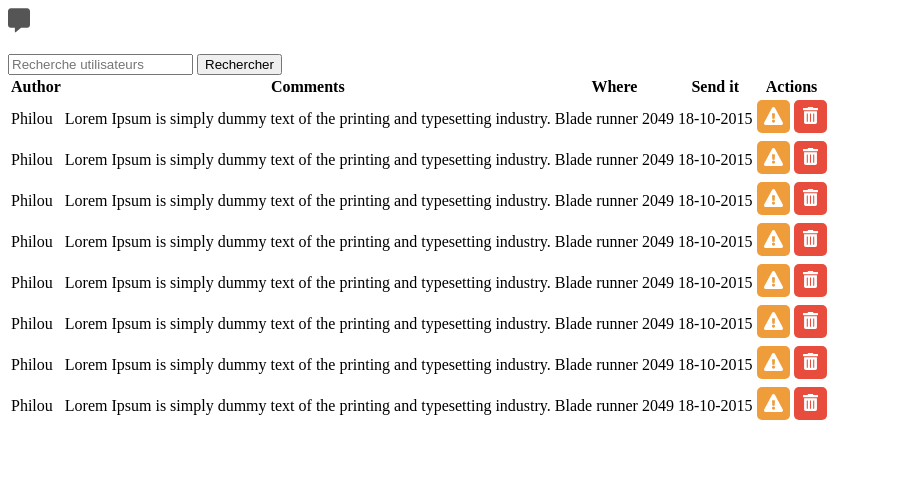
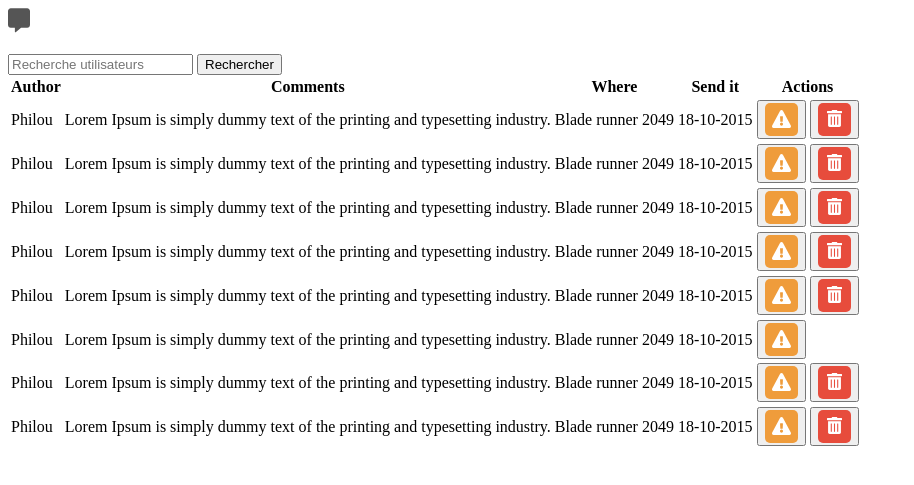
Before and after one commit to adxl/MyCinema-CMS, a PHP site: page /Views/views/comments.view.php in a window 1280 px wide. Shown: the top 485 px of the page, without its empty margins (0-914 px from the left). Run offline with PHP 8.4, Linux system fonts and the light colour scheme; the template is opened without the code that fills it, so the values that code supplies are empty.

Commit message:
fix buttons padding

```diff
--- a/www/Views/views/comments.view.php
+++ b/www/Views/views/comments.view.php
@@ -4,12 +4,12 @@
 </div>
 
 <div class="card w-50">
-    <input type="text" id="rechercheUsers" name="rechercheUsers" placeholder="Recherche utilisateurs">
+    <input type="text" name="rechercheUsers" placeholder="Recherche utilisateurs">
     <button class="button">Rechercher</button>
 </div>
 
 <div class="card w-100 my-s">
-    <table id="tabUsers">
+    <table class="table">
         <thead>
             <tr>
                 <th>Author</th>
@@ -26,8 +26,8 @@
                 <td>Blade runner 2049</td>
                 <td>18-10-2015</td>
                 <td>
-                    <a href="#"><img src="/Views/dist/icons/warning-yellow.svg"></a>
-                    <a href="#"><img src="/Views/dist/icons/red-trash.svg"></a>
+                    <button><img src="/Views/dist/icons/warning-yellow.svg"></button>
+                    <button><img src="/Views/dist/icons/red-trash.svg"></button>
                 </td>
             </tr>
 
@@ -37,8 +37,8 @@
                 <td>Blade runner 2049</td>
                 <td>18-10-2015</td>
                 <td>
-                    <a href="#"><img src="/Views/dist/icons/warning-yellow.svg"></a>
-                    <a href="#"><img src="/Views/dist/icons/red-trash.svg"></a>
+                    <button><img src="/Views/dist/icons/warning-yellow.svg"></button>
+                    <button><img src="/Views/dist/icons/red-trash.svg"></button>
                 </td>
             </tr>
 
@@ -48,8 +48,8 @@
                 <td>Blade runner 2049</td>
                 <td>18-10-2015</td>
                 <td>
-                    <a href="#"><img src="/Views/dist/icons/warning-yellow.svg"></a>
-                    <a href="#"><img src="/Views/dist/icons/red-trash.svg"></a>
+                    <button><img src="/Views/dist/icons/warning-yellow.svg"></button>
+                    <button><img src="/Views/dist/icons/red-trash.svg"></button>
                 </td>
             </tr>
 
@@ -59,8 +59,8 @@
                 <td>Blade runner 2049</td>
                 <td>18-10-2015</td>
                 <td>
-                    <a href="#"><img src="/Views/dist/icons/warning-yellow.svg"></a>
-                    <a href="#"><img src="/Views/dist/icons/red-trash.svg"></a>
+                    <button><img src="/Views/dist/icons/warning-yellow.svg"></button>
+                    <button><img src="/Views/dist/icons/red-trash.svg"></button>
                 </td>
             </tr>
 
@@ -70,8 +70,8 @@
                 <td>Blade runner 2049</td>
                 <td>18-10-2015</td>
                 <td>
-                    <a href="#"><img src="/Views/dist/icons/warning-yellow.svg"></a>
-                    <a href="#"><img src="/Views/dist/icons/red-trash.svg"></a>
+                    <button><img src="/Views/dist/icons/warning-yellow.svg"></button>
+                    <button><img src="/Views/dist/icons/red-trash.svg"></button>
                 </td>
             </tr>
 
@@ -81,8 +81,8 @@
                 <td>Blade runner 2049</td>
                 <td>18-10-2015</td>
                 <td>
-                    <a href="#"><img src="/Views/dist/icons/warning-yellow.svg"></a>
-                    <a href="#"><img src="/Views/dist/icons/red-trash.svg"></a>
+                    <button><img src="/Views/dist/icons/warning-yellow.svg"></button>
+                    <!-- <button><img src="/Views/dist/icons/red-trash.svg"></button> -->
                 </td>
             </tr>
 
@@ -92,8 +92,8 @@
                 <td>Blade runner 2049</td>
                 <td>18-10-2015</td>
                 <td>
-                    <a href="#"><img src="/Views/dist/icons/warning-yellow.svg"></a>
-                    <a href="#"><img src="/Views/dist/icons/red-trash.svg"></a>
+                    <button><img src="/Views/dist/icons/warning-yellow.svg"></button>
+                    <button><img src="/Views/dist/icons/red-trash.svg"></button>
                 </td>
             </tr>
 
@@ -103,8 +103,8 @@
                 <td>Blade runner 2049</td>
                 <td>18-10-2015</td>
                 <td>
-                    <a href="#"><img src="/Views/dist/icons/warning-yellow.svg"></a>
-                    <a href="#"><img src="/Views/dist/icons/red-trash.svg"></a>
+                    <button><img src="/Views/dist/icons/warning-yellow.svg"></button>
+                    <button><img src="/Views/dist/icons/red-trash.svg"></button>
                 </td>
             </tr>
         </tbody>
```
Also changed, not shown: www/Views/src/scss/back.scss (+19 -19 lines).
